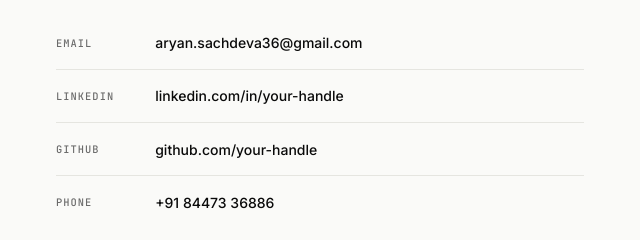
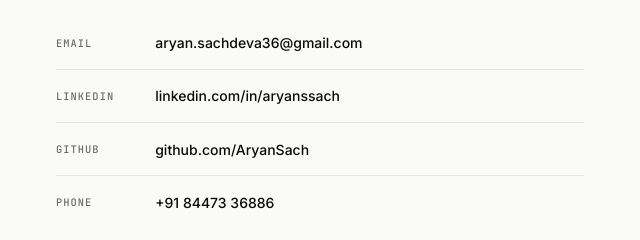
Before and after one commit to AryanSach/AryanSach.github.io, a plain HTML site: page index.html in a window 1280 px wide. Shown: the part 4448-4688 px from the top of the page, 8-648 px from the left. Drawn offline with nearby package versions, Linux system fonts and the light colour scheme; a web font is replaced by a local one.

Commit message:
Update LinkedIn and GitHub profile links

```diff
--- a/index.html
+++ b/index.html
@@ -464,11 +464,11 @@ footer{
           </a>
           <a href="https://www.linkedin.com/in/aryanssach/" target="_blank" class="c-link">
             <span class="c-link-label">LinkedIn</span>
-            linkedin.com/in/your-handle
+            linkedin.com/in/aryanssach
           </a>
           <a href="https://github.com/AryanSach" target="_blank" class="c-link">
             <span class="c-link-label">GitHub</span>
-            github.com/your-handle
+            github.com/AryanSach
           </a>
           <a href="tel:+918447336886" class="c-link">
             <span class="c-link-label">Phone</span>
```
